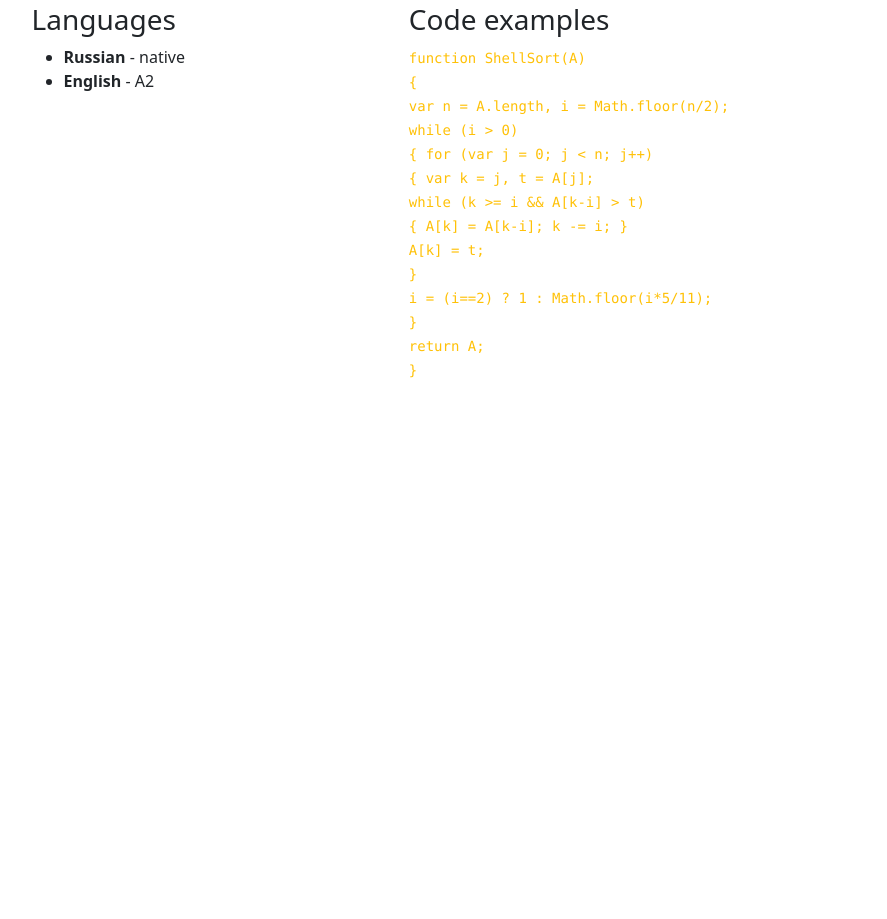
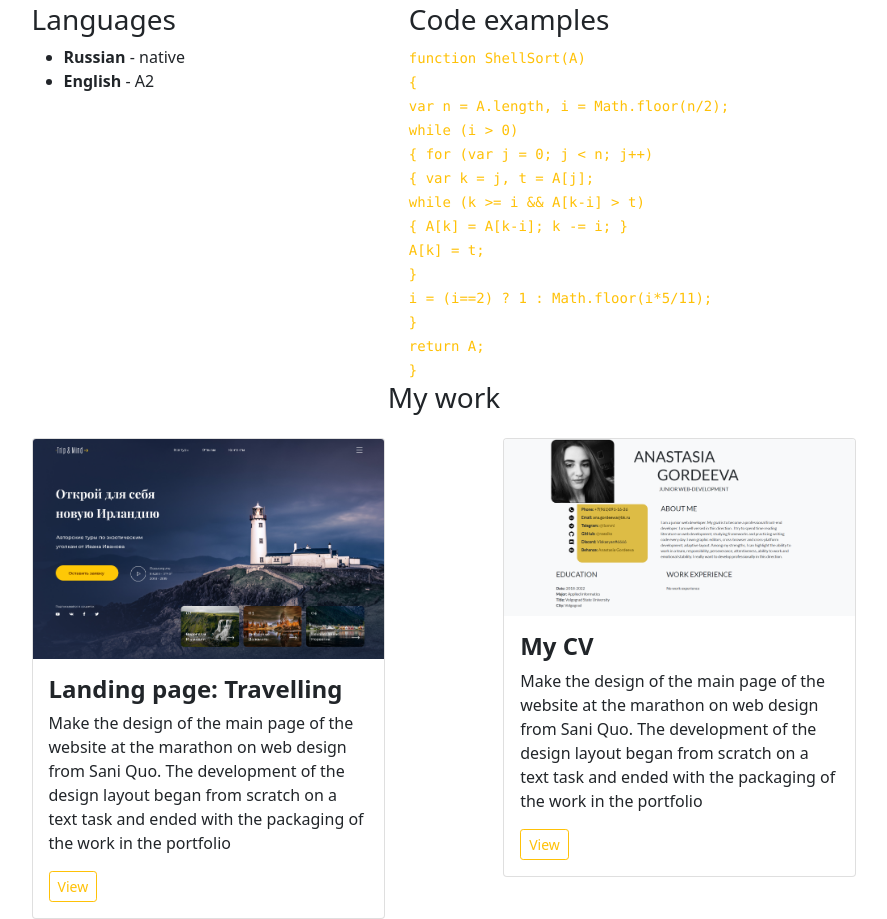
Before and after one commit to nassiks/rsschool-cv, a plain HTML site: page index.html in a window 1280 px wide. Shown: the part 4618-5537 px from the top of the page, without its empty margins (196-1083 px from the left). Before the commit the page ends 4999 px from the top, so only its background shows below. Drawn offline with nearby package versions, Linux system fonts and the light colour scheme.

Commit message:
feat: add my work

```diff
--- a/index.html
+++ b/index.html
@@ -191,6 +191,31 @@
         </div>
       </section>
 
+      <section class="row justify-content-center block gy-3">
+        <h3 style="text-align: center;">My work</h3>
+        <div class="col-md-4">
+          <div class="card" >
+            <img src="./img/travel.jpg" class="card-img-top" alt="travel">
+            <div class="card-body">
+              <h4 class="card-title"> <b>Landing page: Travelling</b></h4>
+              <p class="card-text">Make the design of the main page of the website at the marathon on web design from Sani Quo.
+                The development of the design layout began from scratch on a text task and ended with the packaging of the work in the portfolio</p>
+              <a href="https://www.behance.net/gallery/85308795/Landing-page-Travelling" class="btn btn-outline-warning btn-sm">View</a>
+            </div>
+          </div>
+        </div>
+        <div class="offset-1 col-md-4">
+          <div class="card">
+            <img src="./img/my_cv.png" class="card-img-top" alt="my_cv">
+            <div class="card-body">
+              <h4 class="card-title"><b>My CV</b></h4>
+              <p class="card-text">Make the design of the main page of the website at the marathon on web design from Sani Quo.
+                The development of the design layout began from scratch on a text task and ended with the packaging of the work in the portfolio</p>
+              <a href="https://www.behance.net/gallery/85308795/Landing-page-Travelling" class="btn btn-outline-warning btn-sm">View</a>
+            </div>
+          </div>
+        </div>
+
     </div>
 
     <script
```
